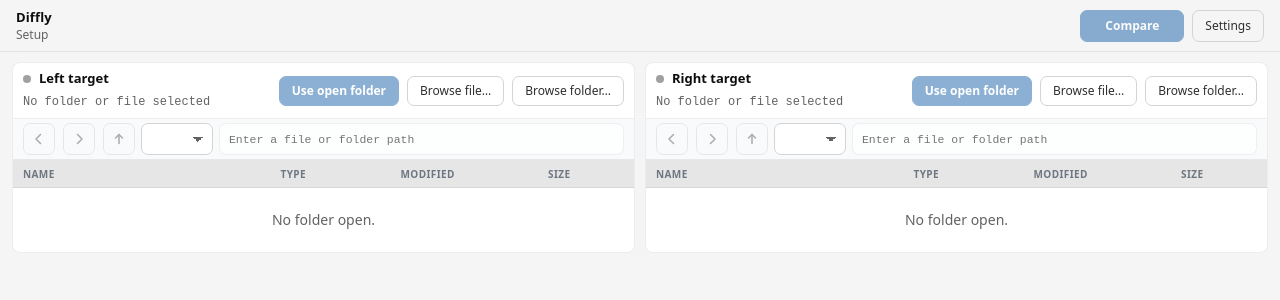
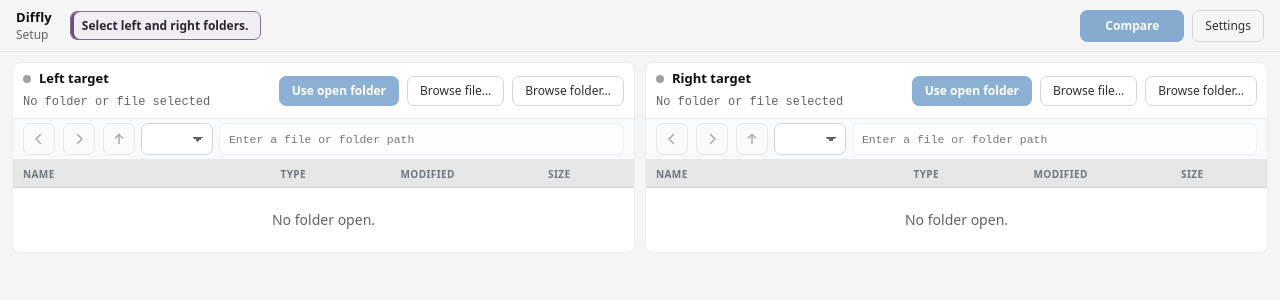
Before and after one commit to svenbuild/diffly, a Svelte app: page / in a window 1280 px wide. Shown: the top 300 px of the page. Built offline with nearby package versions, Linux system fonts and the light colour scheme.

Commit message:
Fix ctrl deselect setup warning

```diff
--- a/src/App.svelte
+++ b/src/App.svelte
@@ -1777,7 +1777,11 @@
     const nextPaths = has ? existing.filter((entry) => entry !== path) : [...existing, path]
     const primary = nextPaths.length > 0 ? nextPaths[nextPaths.length - 1] : ''
     const primaryKind =
-      !primary ? null : primary === path ? kind : primary === pane.selectedTargetPath ? pane.selectedTargetKind : null
+      !primary
+        ? null
+        : primary === path
+          ? kind
+          : pane.selectedTargetKind
 
     updatePane(side, (current) => ({
       ...current,
@@ -3101,6 +3105,7 @@
       : !leftPickerReady
         ? `Select the left ${mode === 'directory' ? 'folder' : 'file'}.`
         : `Select the right ${mode === 'directory' ? 'folder' : 'file'}.`
+  $: setupTopbarWarning = sameSelectionWarning || setupHintMessage
   $: leftSetupTargetLabel = formatPickerTargetLabel(leftExplorer.selectedTargetPath, 'Not selected')
   $: rightSetupTargetLabel = formatPickerTargetLabel(rightExplorer.selectedTargetPath, 'Not selected')
   $: comparePairsLabel = (() => {
@@ -3145,8 +3150,8 @@
       {/snippet}
 
       {#snippet middle()}
-        {#if sameSelectionWarning}
-          <p class="setup-topbar-warning">{sameSelectionWarning}</p>
+        {#if setupTopbarWarning}
+          <p class="setup-topbar-warning">{setupTopbarWarning}</p>
         {/if}
       {/snippet}
 
```
